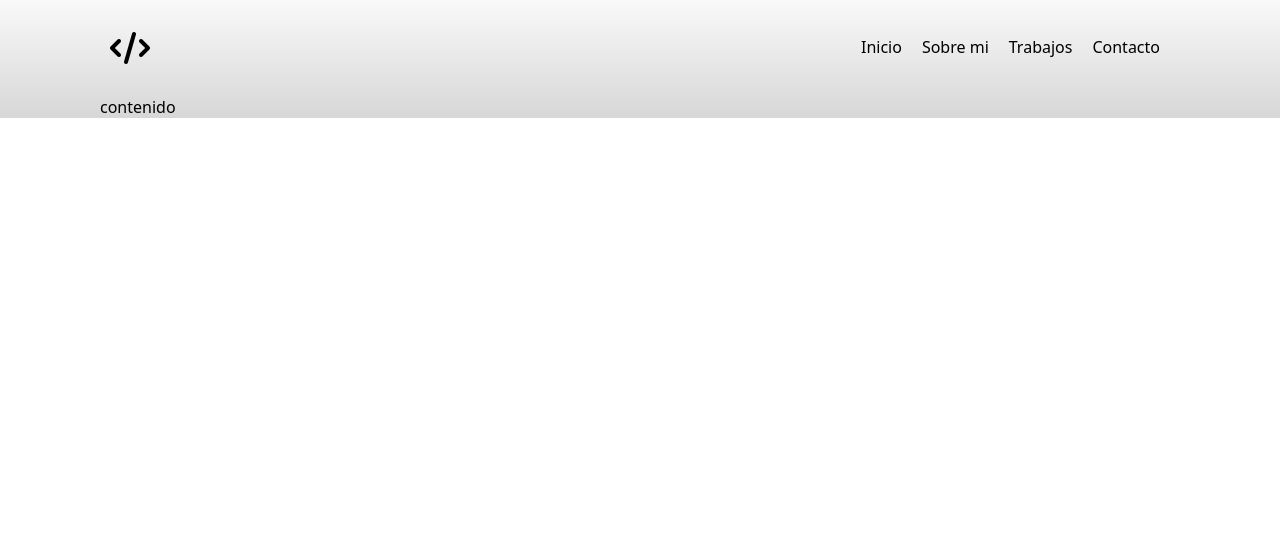
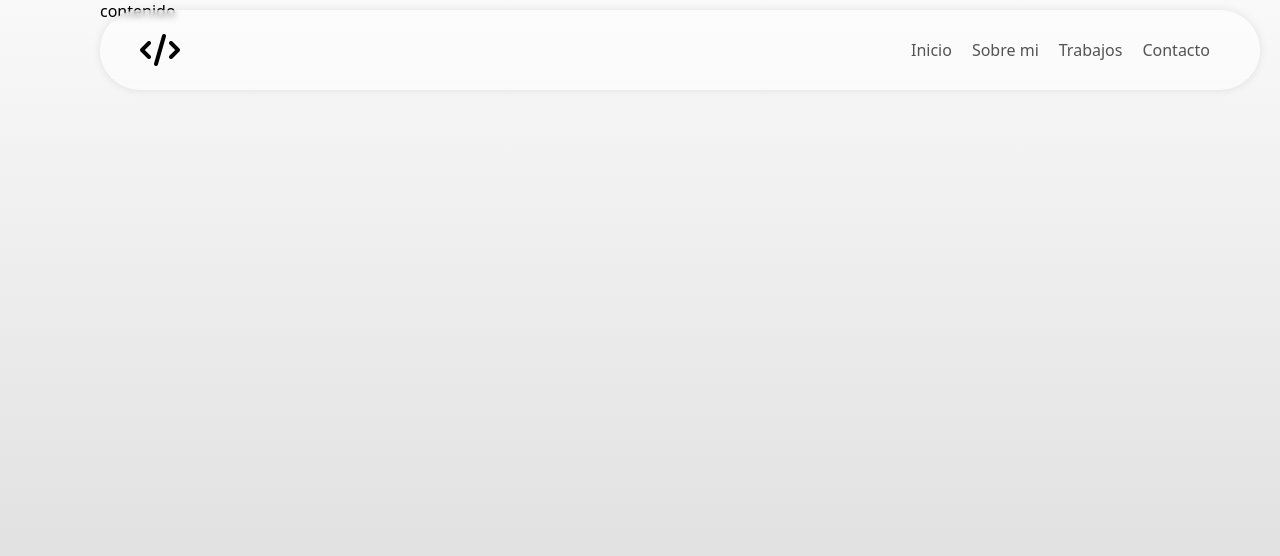
Before and after one commit to BrianSFarfan/portafolio, a plain HTML site: page index.html in a window 1280 px wide. Drawn offline with Linux system fonts and the light colour scheme.

Commit message:
navbar styles

```diff
--- a/style.css
+++ b/style.css
@@ -11,10 +11,17 @@ body {
     background-repeat: no-repeat;
 }
 header{
-    padding: ;
+    position: absolute;
+    background-color: rgba(255, 255, 255, 0.5);
+    width: min(1080px, 100%);
+    padding: 0 40px;
+    margin-top: 10px;
+    backdrop-filter: blur(3px);
+    border-radius: 50px;
+    box-shadow: 0px 0px 10px rgba(0, 0, 0, 0.089);
 }
 nav{
-    margin: 10px;
+    height: 80px;
     display: flex;
     justify-content: space-between;
     align-items: center;
@@ -24,12 +31,18 @@ nav{
     display: flex;
 }
 .group-navbar li{
+    color: rgb(83, 83, 83);
     padding: 10px;
-    border-bottom: 2px solid rgba(0, 0, 0, 0);
+    border-bottom: 1px solid rgba(0, 0, 0, 0);
     transition: 300ms ease;
     cursor: pointer;
 }
 .group-navbar li:hover{
     padding: 7px 10px ;
-    border-bottom: 2px solid black;
+    color: rgb(23, 23, 23);
+    border-bottom: 1px solid black;
 }
+
+#Inicio{
+    height: 100vh;
+}
```
